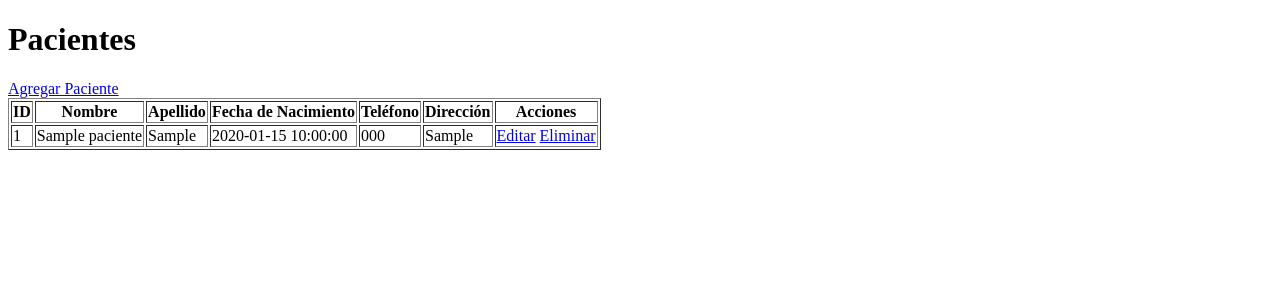
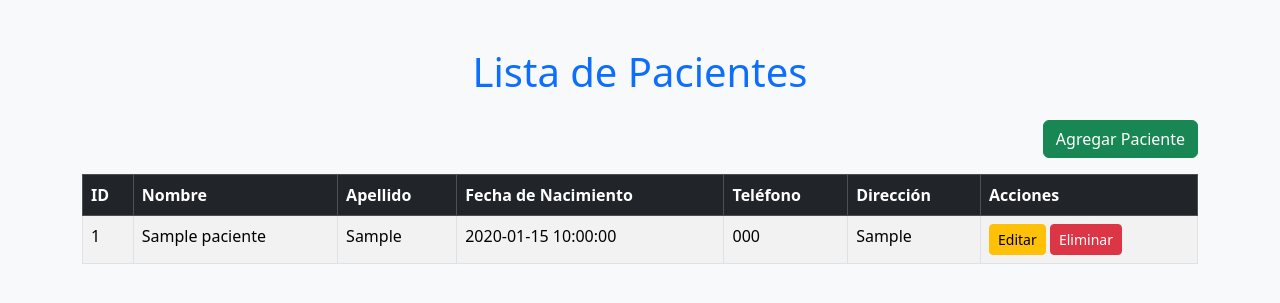
Before and after one commit to renemarvera/pacientes_crud, a PHP site: page / in a window 1280 px wide. Shown: the top 303 px of the page. Run offline with PHP 8.4, Linux system fonts and the light colour scheme; tables that the repository leaves empty or names only in its code hold one stand-in row (values such as "Sample post").

Commit message:
feat: new index style

```diff
--- a/index.php
+++ b/index.php
@@ -5,11 +5,17 @@
     <meta charset="UTF-8">
     <meta name="viewport" content="width=device-width, initial-scale=1.0">
     <title>Lista de Pacientes</title>
+    <!-- Bootstrap CSS -->
+    <link href="https://cdn.jsdelivr.net/npm/bootstrap@5.3.2/dist/css/bootstrap.min.css" rel="stylesheet">
 </head>
-<body>
-    <h1>Pacientes</h1>
-    <a href="agregar.php">Agregar Paciente</a>
-    <table border="1">
+<body class="bg-light">
+    <div class="container mt-5">
+        <h1 class="text-center text-primary mb-4">Lista de Pacientes</h1>
+        <div class="d-flex justify-content-end mb-3">
+            <a href="agregar.php" class="btn btn-success">Agregar Paciente</a>
+        </div>
+        <table class="table table-striped table-bordered">
+            <thead class="table-dark">
                 <tr>
                     <th>ID</th>
                     <th>Nombre</th>
@@ -19,6 +25,8 @@
                     <th>Dirección</th>
                     <th>Acciones</th>
                 </tr>
+            </thead>
+            <tbody>
                 <?php
                 $result = $conn->query("SELECT * FROM pacientes");
                 while ($row = $result->fetch_assoc()) {
@@ -30,12 +38,16 @@
                         <td>{$row['telefono']}</td>
                         <td>{$row['direccion']}</td>
                         <td>
-                    <a href='editar.php?id={$row['id']}'>Editar</a>
-                    <a href='eliminar.php?id={$row['id']}'>Eliminar</a>
+                            <a href='editar.php?id={$row['id']}' class='btn btn-warning btn-sm'>Editar</a>
+                            <a href='eliminar.php?id={$row['id']}' class='btn btn-danger btn-sm'>Eliminar</a>
                         </td>
                     </tr>";
                 }
                 ?>
+            </tbody>
         </table>
+    </div>
+    <!-- Bootstrap JS Bundle -->
+    <script src="https://cdn.jsdelivr.net/npm/bootstrap@5.3.2/dist/js/bootstrap.bundle.min.js"></script>
 </body>
 </html>
```
Lines whose indentation alone changed are shown as unchanged.
